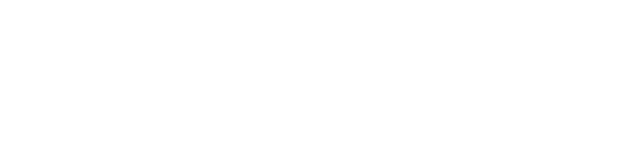
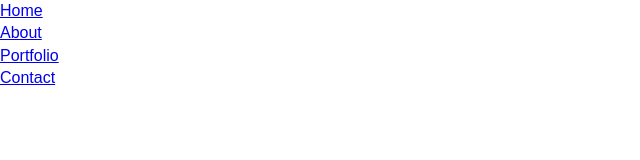
Before and after one commit to jkemsley/jkemsley.net, a plain HTML site: page index-new.html in a window 1280 px wide. Shown: the whole page, without its empty margins (0-640 px from the left). Drawn offline with nearby package versions, Linux system fonts and the light colour scheme.

Commit message:
Starting to refactor html for homepage

```diff
--- a/index-new.html
+++ b/index-new.html
@@ -24,6 +24,16 @@
         <p class="chromeframe">You are using an <strong>outdated</strong> browser. Please <a href="http://browsehappy.com/">upgrade your browser</a> or <a href="http://www.google.com/chromeframe/?redirect=true">activate Google Chrome Frame</a> to improve your experience.</p>
     <![endif]-->
 
+    <nav role="navigation">
+      <ul class="nav nav-fixed">
+        <li class="home"><a href="#home">Home</a></li>
+        <li class="about"><a href="#about">About</a></li>
+        <li class="portfolio"><a href="#portfolio">Portfolio</a></li>
+        <li class="contact"><a href="#contact">Contact</a></li>
+      </ul>
+    </nav>
+
+
 
     <!-- JavaScript at the bottom for fast page loading -->
 
```
